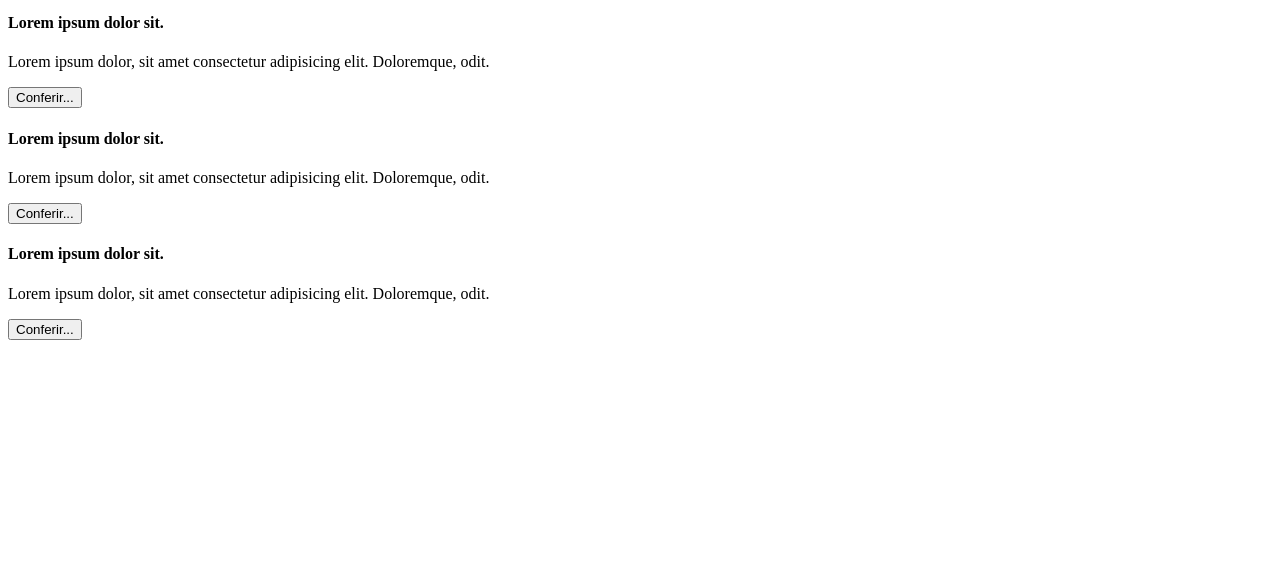
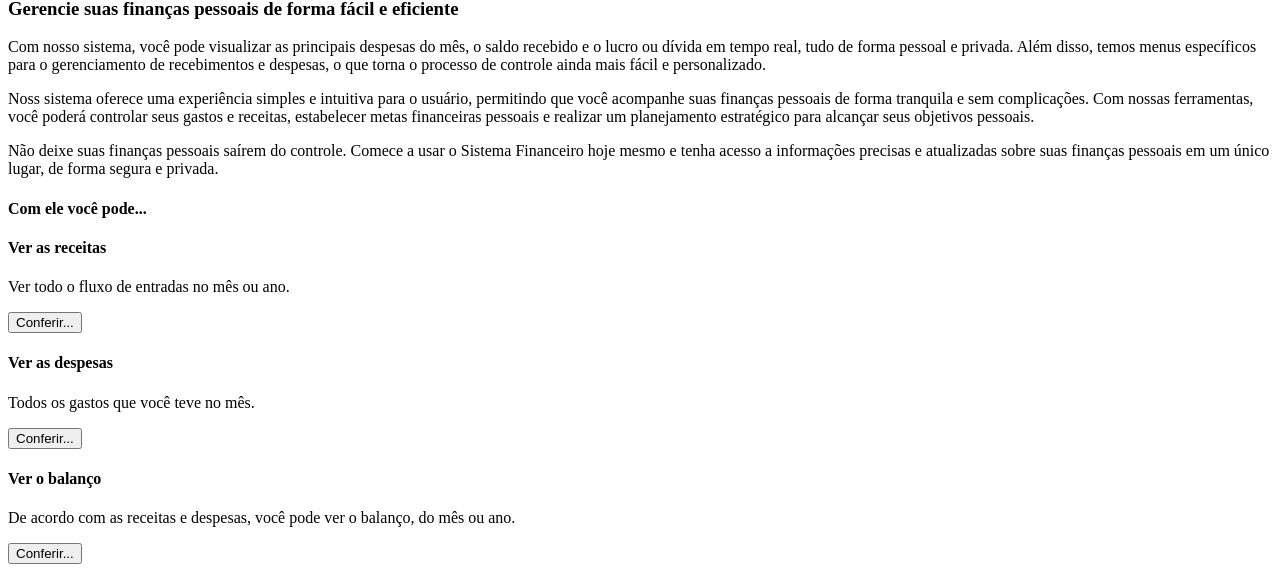
Before and after one commit to ferhsilvestre/sistema-financeiro, a PHP site: page /web/src/app/pages/home/home.component.html in a window 1280 px wide. Shown: the part 466-1038 px from the top of the page. Before the commit the page ends 806 px from the top, so only its background shows below. Run offline with PHP 8.4, Linux system fonts and the light colour scheme.

Commit message:
wip (home): navbar, textos, redirect AB#49

```diff
--- a/web/src/app/pages/home/home.component.html
+++ b/web/src/app/pages/home/home.component.html
@@ -1,3 +1,19 @@
+<nav class="navbar navbar-expand-lg bg-dark">
+  <div class="container-fluid p-0 px-5">
+    <a class="navbar-brand text-white me-5">Sistema Financeiro</a>
+
+    <div class="collapse navbar-collapse" id="navbarText">
+      <ul class="navbar-nav me-auto mb-2 mb-lg-0">
+        <li class="nav-item cursor-pointer">
+          <a class="nav-link text-light" aria-current="page" routerLink="/auth/login">Login</a>
+        </li>
+        <li class="nav-item cursor-pointer">
+          <a class="nav-link text-light" routerLink="/auth/signup">Cadastro</a>
+        </li>
+      </ul>
+    </div>
+  </div>
+</nav>
 <div class="container p-5 vh-100">
   <div class="row mb-4">
     <div class="col-12">
@@ -5,42 +21,62 @@
     </div>
   </div>
   <div class="row mb-4">
-    <div class="col-12 col-md-6">
+    <div class="col-12 col-xl-6 mb-sm-4">
       <img
         class="mw-100"
         src="https://runtalent.it/wp-content/uploads/2023/02/runtalent_2023_12.01_blog_thumb-1.png"
         alt=""
       />
     </div>
-    <div class="col-12 col-md-6">
-      <p>Lorem ipsum dolor sit amet consectetur adipisicing.</p>
+    <div class="col-12 col-xl-6">
+      <h3>Gerencie suas finanças pessoais de forma fácil e eficiente</h3>
       <p>
-        Lorem ipsum dolor sit amet consectetur adipisicing elit. Officiis quod quos repudiandae aperiam, cum quidem. Eos
-        placeat, dignissimos totam aspernatur sunt reprehenderit pariatur perferendis repellat cum facere? Ipsam
-        repellendus mollitia accusamus corrupti omnis nisi reprehenderit eveniet doloribus aperiam nihil quia, vel
-        deleniti itaque in! Veniam officia suscipit magni dignissimos natus.
+        Com nosso sistema, você pode visualizar as principais despesas do mês, o saldo recebido e o lucro ou dívida em
+        tempo real, tudo de forma pessoal e privada. Além disso, temos menus específicos para o gerenciamento de
+        recebimentos e despesas, o que torna o processo de controle ainda mais fácil e personalizado.
+      </p>
+      <p>
+        Noss sistema oferece uma experiência simples e intuitiva para o usuário, permitindo que você acompanhe suas
+        finanças pessoais de forma tranquila e sem complicações. Com nossas ferramentas, você poderá controlar seus
+        gastos e receitas, estabelecer metas financeiras pessoais e realizar um planejamento estratégico para alcançar
+        seus objetivos pessoais.
+      </p>
+
+      <p>
+        Não deixe suas finanças pessoais saírem do controle. Comece a usar o Sistema Financeiro hoje mesmo e tenha
+        acesso a informações precisas e atualizadas sobre suas finanças pessoais em um único lugar, de forma segura e
+        privada.
       </p>
     </div>
   </div>
   <div class="row mb-4">
-    <div class="col-auto col-md-4">
-      <div class="card p-4 bg-dark text-white font-medium">
-        <h4 class="mb-3">Lorem ipsum dolor sit.</h4>
-        <p class="mb-5">Lorem ipsum dolor, sit amet consectetur adipisicing elit. Doloremque, odit.</p>
+    <div class="col-12">
+      <h4 class="mb-3">Com ele você pode...</h4>
+    </div>
+    <div class="col-12 col-xl-4 mb-sm-4">
+      <div class="card p-4 bg-dark text-white font-medium h-100 d-flex flex-column justify-content-between">
+        <div class="wrapper">
+          <h4 class="mb-3">Ver as receitas</h4>
+          <p class="">Ver todo o fluxo de entradas no mês ou ano.</p>
+        </div>
         <button type="button" class="btn btn-info btn-sm w-25">Conferir...</button>
       </div>
     </div>
-    <div class="col-auto col-md-4">
-      <div class="card p-4 bg-dark text-white font-medium">
-        <h4 class="mb-3">Lorem ipsum dolor sit.</h4>
-        <p class="mb-5">Lorem ipsum dolor, sit amet consectetur adipisicing elit. Doloremque, odit.</p>
+    <div class="col-12 col-xl-4 mb-sm-4">
+      <div class="card p-4 bg-dark text-white font-medium h-100 d-flex flex-column justify-content-between">
+        <div class="wrapper">
+          <h4 class="mb-3">Ver as despesas</h4>
+          <p class="">Todos os gastos que você teve no mês.</p>
+        </div>
         <button type="button" class="btn btn-info btn-sm w-25">Conferir...</button>
       </div>
     </div>
-    <div class="col-auto col-md-4">
-      <div class="card p-4 bg-dark text-white font-medium">
-        <h4 class="mb-3">Lorem ipsum dolor sit.</h4>
-        <p class="mb-5">Lorem ipsum dolor, sit amet consectetur adipisicing elit. Doloremque, odit.</p>
+    <div class="col-12 col-xl-4 mb-sm-4">
+      <div class="card p-4 bg-dark text-white font-medium h-100 d-flex flex-column justify-content-between">
+        <div class="wrapper">
+          <h4 class="mb-3">Ver o balanço</h4>
+          <p class="">De acordo com as receitas e despesas, você pode ver o balanço, do mês ou ano.</p>
+        </div>
         <button type="button" class="btn btn-info btn-sm w-25">Conferir...</button>
       </div>
     </div>
--- a/web/src/styles.scss
+++ b/web/src/styles.scss
@@ -8,3 +8,7 @@
 
 @import url("./themes/variables.scss");
 @import url("./themes/fonts.scss");
+
+.cursor-pointer {
+  cursor: pointer;
+}
```
Also changed, not shown: web/src/app/pages/home/home.component.ts (+4 -5 lines).
